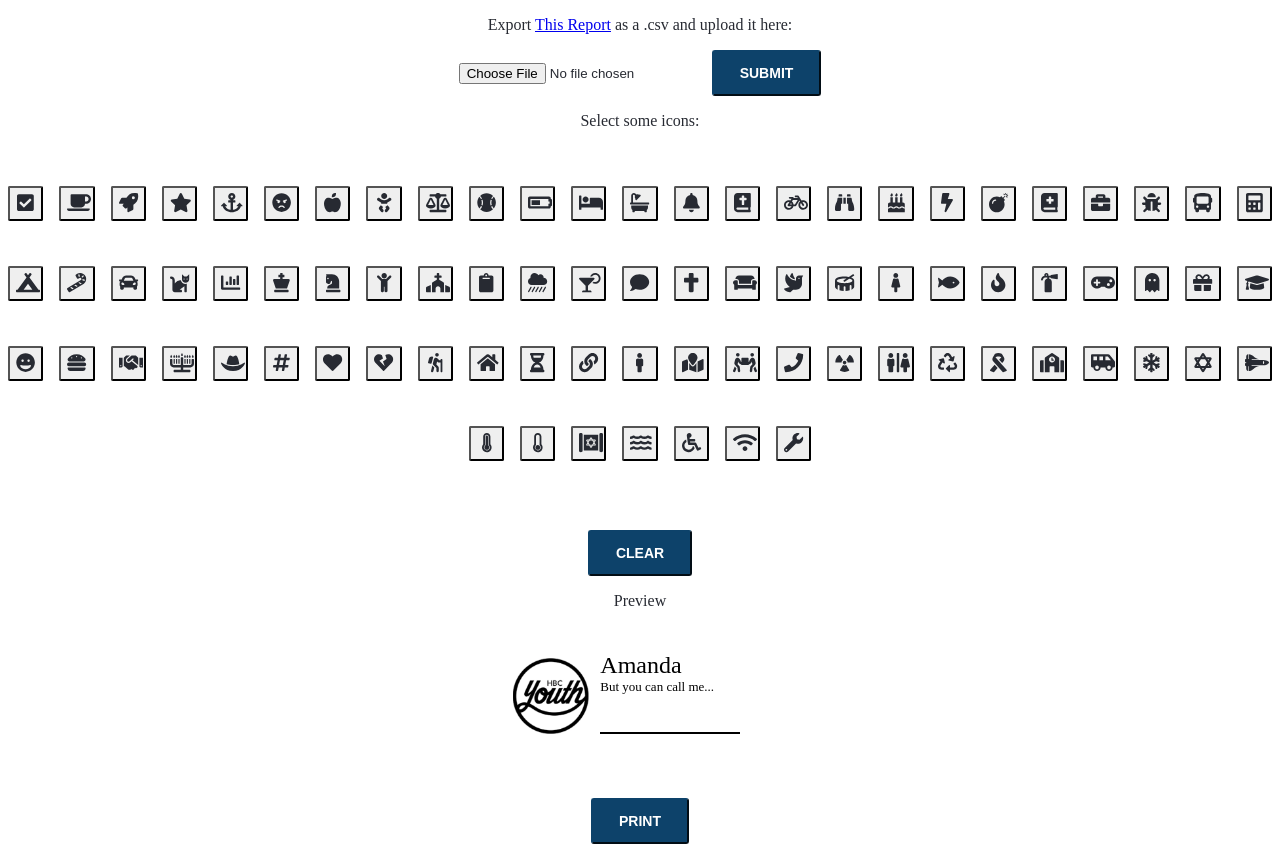
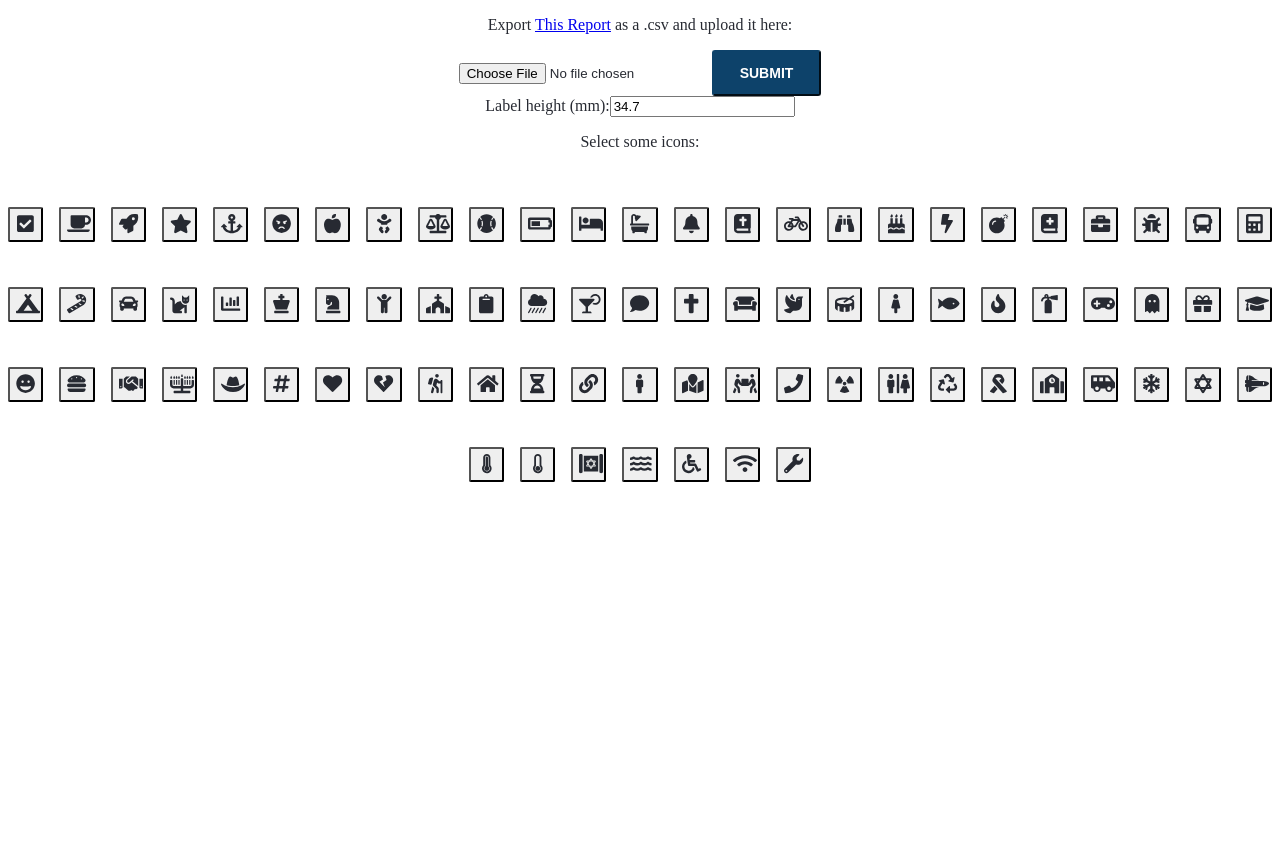
Before and after one commit to sebbeth/hbc-youth-labels, a React (Create React App) app: page / in a window 1280 px wide. After the commit the page ends 800 px from the top, so only its background shows below. Built offline with nearby package versions, Linux system fonts and the light colour scheme; a web font is replaced by a local one.

Commit message:
working version, needs some alignment with the pagesize

```diff
--- a/src/components/App/App.css
+++ b/src/components/App/App.css
@@ -103,6 +103,11 @@
 }
 
 @media print {
+    html,
+    body {
+        width: 210mm;
+        height: 297mm;
+    }
     .App {
         display: none;
     }
@@ -111,10 +116,7 @@
     }
 }
 
-
-/* A4 Landscape */
-
 @page {
     size: A4 portrait;
-    margin: 0%;
+    margin: 1cm 5mm 5mm 5mm;
 }
--- a/src/components/App/App.tsx
+++ b/src/components/App/App.tsx
@@ -2,14 +2,16 @@ import React from 'react';
 import './App.css';
 import { mockNames } from '../../helpers/MockData';
 import Label from '../Label/Label';
-import { library, IconProp, findIconDefinition } from '@fortawesome/fontawesome-svg-core'
+import { library, IconProp, findIconDefinition, icon } from '@fortawesome/fontawesome-svg-core'
 import IconButton from '../IconButton/IconButton';
 import { availableIcons } from '../../helpers/FontAwesome.helper';
 library.add(...availableIcons)
+
 function App() {
 
-  const [names, setNames] = React.useState<string[]>(mockNames);
-  const [selectedIcons, setSelectedIcons] = React.useState<string[]>([]);
+  const [names, setNames] = React.useState<string[]>([]);
+  const [lineHeight, setLineHeight] = React.useState<string>("34.7");
+  const [selectedIcons, setSelectedIcons] = React.useState<string[]>(getIcons());
   const fileInputRef = React.createRef<HTMLInputElement>();
   const icons = availableIcons.map(icon => icon.iconName);
   function submit() {
@@ -19,31 +21,31 @@ function App() {
       reader.onload = (event) => {
         if (event.target) {
           let contents = event.target.result?.toString().replace(/"/g, '');
-          const lines = contents?.split('\n'); // TODO get prefered names
+          const lines = contents?.split('\n');
           lines?.splice(0, 1); // Ignore the first line
           if (lines) setNames(lines);
-
         }
       }
       reader.readAsText(file);
     }
   }
 
+  function setIcons(icons: string[]) {
+    window.localStorage.setItem("icons", JSON.stringify(icons));
+    setSelectedIcons(icons);
+  }
+
   function onIconButtonClicked(icon: string, enabled: boolean) {
     const newSelected = [...selectedIcons];
     if (enabled) {
       newSelected.push(icon);
-      setSelectedIcons(newSelected);
+      setIcons(newSelected);
     } else {
       newSelected.splice(newSelected.indexOf(icon), 1);
     }
-    setSelectedIcons(newSelected);
+    setIcons(newSelected);
 
 
-  }
-
-  function print() {
-    window.print();
   }
 
   return (
@@ -55,6 +57,10 @@ function App() {
         <div>
           <input type="file" ref={fileInputRef} />
           <button className="button" onClick={() => submit()}>Submit</button>
+        </div>
+        <div>
+          Label height (mm):
+          <input value={lineHeight} type="text" onChange={(e) => setLineHeight(e.target.value)} />
         </div>
         <div className="app-heading">
           Select some icons:
@@ -71,10 +77,14 @@ function App() {
             )
           }
         </div>
-        <button
-          className="button"
-          onClick={() => setSelectedIcons([])}
-          disabled={selectedIcons.length < 0} >Clear</button>
+        {
+          (selectedIcons.length > 0) &&
+          <button
+            className="button"
+            onClick={() => setIcons([])}>
+            Clear
+          </button>
+        }
         {
           (names.length > 0) &&
           <>
@@ -82,9 +92,9 @@ function App() {
               Preview
           </div>
             <div className={"previewBox"}>
-              <Label name={names[0]} icons={selectedIcons} />
+              <Label name={names[0]} height={parseFloat(lineHeight)} icons={selectedIcons} />
             </div>
-            <button onClick={() => print()} className="button printButton" >Print</button>
+            <button onClick={() => window.print()} className="button printButton" >Print</button>
           </>
         }
       </div>
@@ -92,7 +102,7 @@ function App() {
         {
           (names.length > 0) ?
             names.map((name, index) => {
-              return (<Label key={index} name={name} icons={selectedIcons} />)
+              return (<Label key={index} name={name} height={parseFloat(lineHeight)} icons={selectedIcons} />)
             })
 
             :
@@ -103,4 +113,16 @@ function App() {
   );
 }
 
+/**
+ * returns the icons object from localStorage
+ */
+function getIcons() {
+  const iconsString = window.localStorage.getItem("icons");
+  if (iconsString) {
+    return JSON.parse(iconsString);
+  } else {
+    return [];
+  }
+}
+
 export default App;
--- a/src/components/Label/Label.css
+++ b/src/components/Label/Label.css
@@ -1,11 +1,12 @@
-.root {
+.label {
     background-color: white;
-    width: 7.3cm;
     height: 3.7cm;
     display: grid;
     color: black;
     grid-template-columns: 2.6cm 1fr;
     font-family: brandon-grotesque;
+    width: 6.7cm;
+    height: 3.7cm;
 }
 
 .logo {
@@ -28,13 +29,13 @@
 }
 
 .line {
-    margin-top: 1cm;
+    margin-top: 5mm;
     border: 1px solid black;
-    margin-right: 1cm;
+    margin-right: 2mm;
 }
 
 .icons {
-    height: 0.48cm;
+    height: 0.49cm;
     overflow: hidden;
     margin: 0.2cm 0.2cm 0 0;
     text-align: right;
--- a/src/components/Label/Label.tsx
+++ b/src/components/Label/Label.tsx
@@ -7,11 +7,13 @@ import { IconProp } from '@fortawesome/fontawesome-svg-core';
 export interface ILabelProps {
     name: string;
     icons: string[];
+    height: number;
 }
 
 const Label: React.FC<ILabelProps> = (props) => {
     return (
-        <div className="root">
+        <div style={{ height: `${props.height + 2.3}mm` }}>
+            <div className="label">
                 <img className={"logo"} src={youthLogo} />
                 <div className={"body"}>
                     <div className={"icons"}>
@@ -30,6 +32,7 @@ const Label: React.FC<ILabelProps> = (props) => {
                     <hr className={"line"} />
                 </div>
             </div>
+        </div>
     );
 }
 
```
Lines whose indentation alone changed are shown as unchanged.
